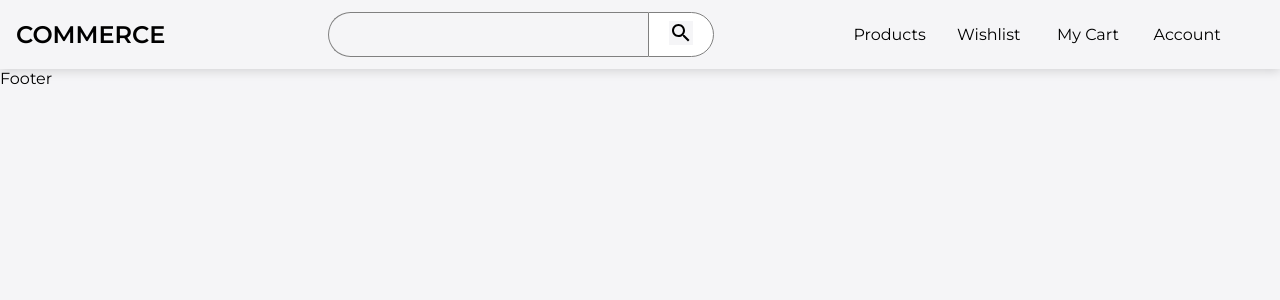
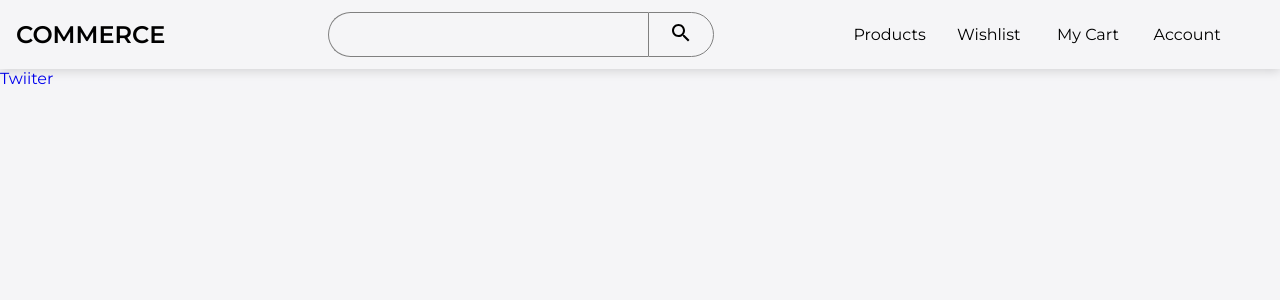
Before and after one commit to prabalsh19/e-commerce, a React (Create React App) app: page /account in a window 1280 px wide. Shown: the top 300 px of the page. Built offline with nearby package versions, Linux system fonts and the light colour scheme; the HTML template or start-up script is replaced by a standard one; what miragejs would draw is missing.

Commit message:
added footer

```diff
--- a/src/App.css
+++ b/src/App.css
@@ -2,13 +2,14 @@
 
 :root {
   --background-color: #f5f5f7;
+  --hover-background-color: #dcdcde;
 }
 
 * {
   box-sizing: border-box;
   font-family: "Montserrat", sans-serif;
-  background-color: var(--background-color);
 }
 body {
+  background-color: var(--background-color);
   margin: 0;
 }
--- a/src/components/footer/Footer.jsx
+++ b/src/components/footer/Footer.jsx
@@ -1,7 +1,14 @@
-import React from "react";
-
+import TwitterIcon from "@mui/icons-material/Twitter";
 function Footer() {
-  return <div>Footer</div>;
+  return (
+    <footer>
+      <div className="footer-links">
+        <a href="www.twitter.com/prabalsh19" target="_blank">
+          Twiiter
+        </a>
+      </div>
+    </footer>
+  );
 }
 
 export default Footer;
--- a/src/components/nav/Nav.css
+++ b/src/components/nav/Nav.css
@@ -22,6 +22,8 @@ ul {
   display: flex;
 }
 .nav__search-container > input {
+  background-color: var(--background-color);
+
   border: 1px solid grey;
   border-right: none;
   padding: 8px 20px;
@@ -39,10 +41,10 @@ ul {
   border-top-right-radius: 2rem;
   border-bottom-right-radius: 2rem;
   cursor: pointer;
-  background-color: white;
+  background-color: var(--background-color);
 }
 .nav__search-container > button:hover {
-  background-color: var(--background-color);
+  background-color: var(--hover-background-color);
 }
 
 .nav-links {
@@ -63,8 +65,6 @@ ul {
   transition-duration: 0.1s;
 }
 @media screen and (max-width: 800px) {
-  .nav {
-  }
   .nav__search-container {
     display: none;
   }
--- a/src/pages/Home/Home.jsx
+++ b/src/pages/Home/Home.jsx
@@ -1,3 +1,4 @@
+import Footer from "../../components/footer/Footer";
 import ProductCategory from "../../components/productCategory/ProductCategory";
 
 function Home() {
@@ -5,6 +6,7 @@ function Home() {
     <>
       <div className="hero">
         <ProductCategory />
+        <Footer />
       </div>
     </>
   );
```
